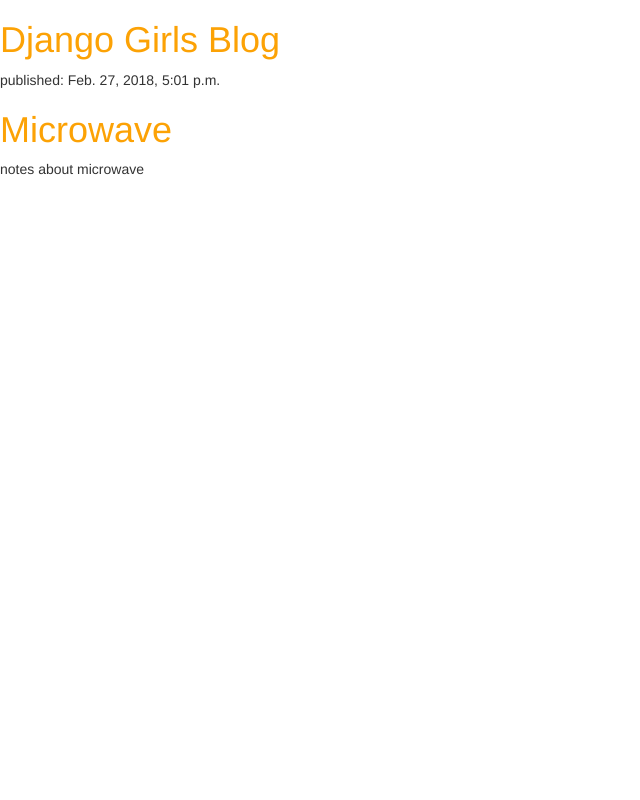
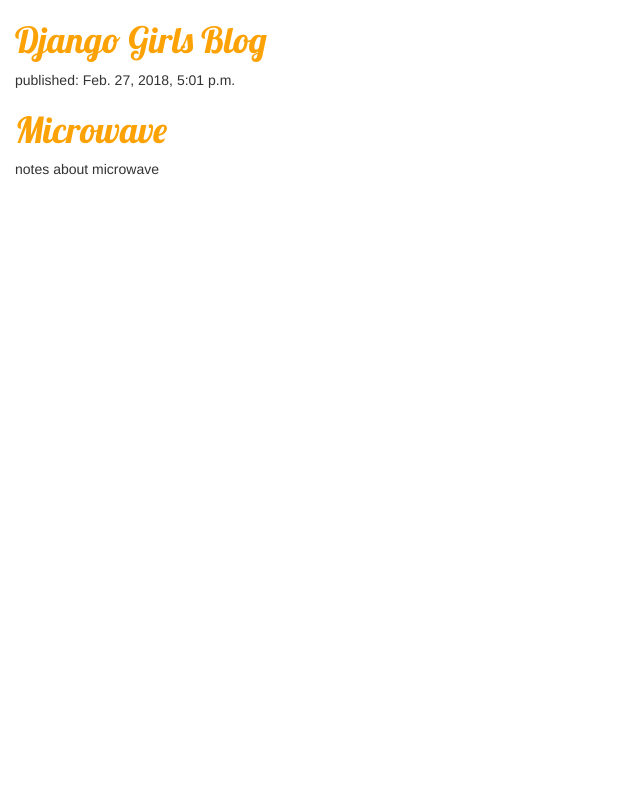
Before and after one commit to Guneetkaur03/notesharing-app, a Django app: page / in a window 1280 px wide. Shown: the whole page, without its empty margins (0-640 px from the left). Run offline with Django 3.2, Linux system fonts and the light colour scheme; data comes from the database, SQL or seed files in the repository; some libraries are stand-ins or nearby versions.

Commit message:
added css and bootstrap and google font

```diff
--- a/notes/static/css/notes.css
+++ b/notes/static/css/notes.css
@@ -1,3 +1,8 @@
 h1 a {
     color: #FCA205;
+    font-family: 'Lobster';
 }
+
+body {
+    padding-left: 15px;
+}
--- a/notes/templates/notes/notes_list.html
+++ b/notes/templates/notes/notes_list.html
@@ -4,6 +4,7 @@
 <link rel="stylesheet" href="//maxcdn.bootstrapcdn.com/bootstrap/3.2.0/css/bootstrap.min.css">
 <link rel="stylesheet" href="//maxcdn.bootstrapcdn.com/bootstrap/3.2.0/css/bootstrap-theme.min.css">
 <link rel="stylesheet" href="{% static 'css/notes.css' %}">
+<link href="//fonts.googleapis.com/css?family=Lobster&subset=latin,latin-ext" rel="stylesheet" type="text/css">
 </head>
 <body>
 <div>
```
